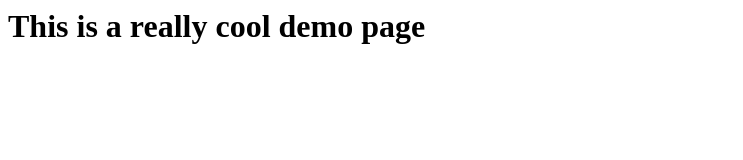
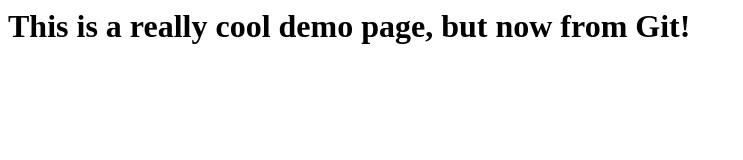
Before and after one commit to Codoou/aws-series1, a plain HTML site: page Index.html in a window 1280 px wide. Shown: the whole page, without its empty margins (0-743 px from the left). Drawn offline with Linux system fonts and the light colour scheme.

Commit message:
Update Index.html

```diff
--- a/Index.html
+++ b/Index.html
@@ -2,6 +2,6 @@
 <head>
 </head>
 <body>
-	<h1>This is a really cool demo page</h1>
+	<h1>This is a really cool demo page, but now from Git!</h1>
 </body>
 </html>
```
